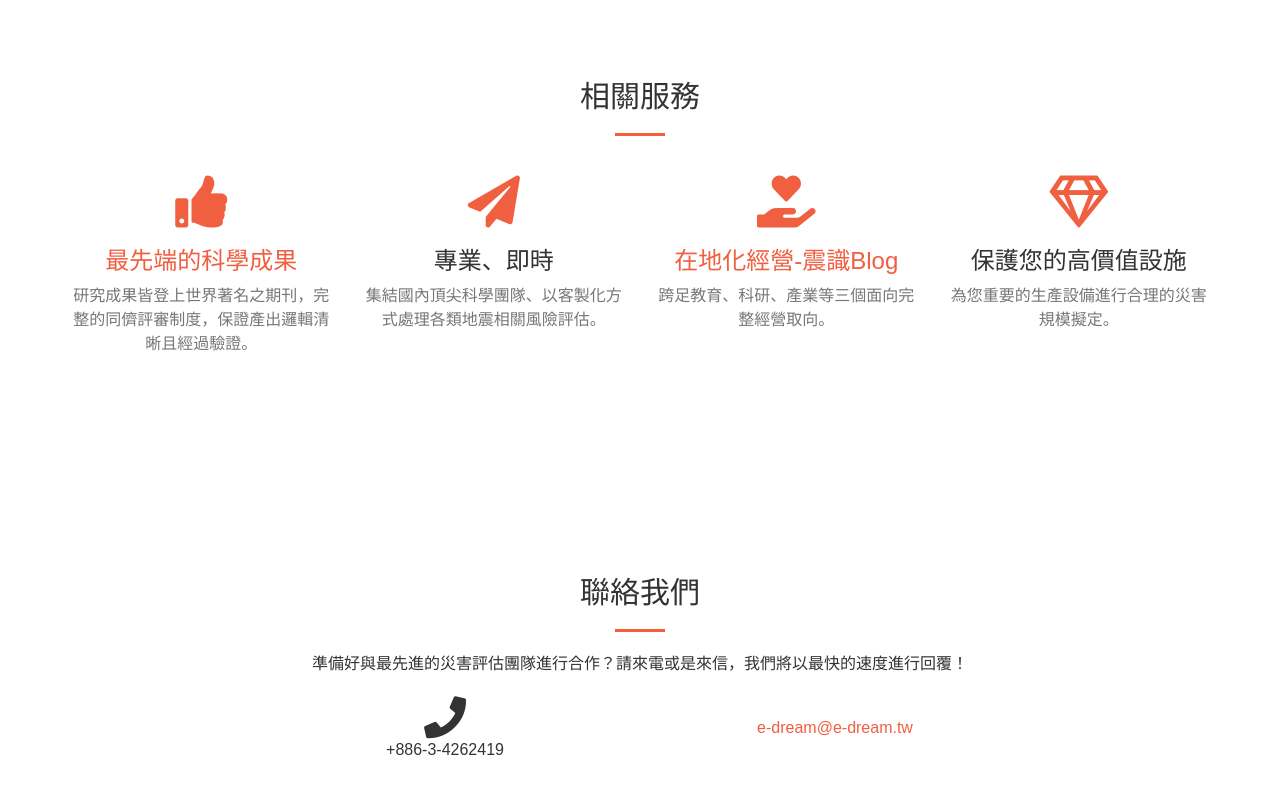
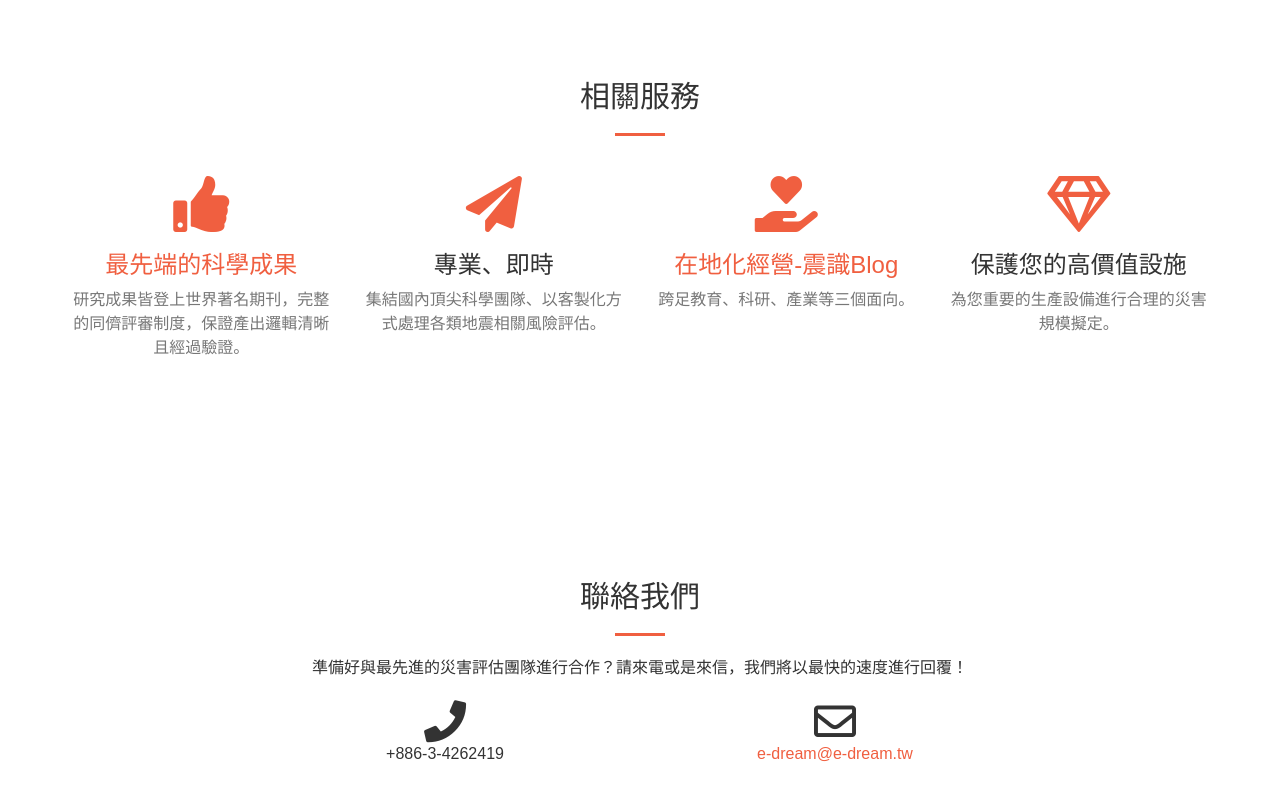
Before and after one commit to wuskai/E-DREaM, a website: page index.html in a window 1280 px wide. Shown: the part 1368-2168 px from the top of the page. Drawn offline with nearby package versions, Linux system fonts and the light colour scheme.

Commit message:
Update index.html

```diff
--- a/index.html
+++ b/index.html
@@ -69,18 +69,10 @@
             <!-- Collect the nav links, forms, and other content for toggling -->
             <div class="collapse navbar-collapse" id="bs-example-navbar-collapse-1">
                 <ul class="nav navbar-nav navbar-right">
-                    <li>
-                        <a class="page-scroll" href="./aboutus.html">關於我們</a>
-                    </li>
-                    <li>
-                        <a class="page-scroll" href="#services">相關服務</a>
-                    </li>
-                    <li>
-                        <a class="page-scroll" href="./events/E-DREaM2019/index.html">近期活動</a>
-                    </li>
-                    <li>
-                        <a class="page-scroll" href="#contact">聯絡我們</a>
-                    </li>
+                    <li><a class="page-scroll" href="./aboutus.html">關於我們</a></li>
+                    <li><a class="page-scroll" href="#services">相關服務</a></li>
+                    <li><a class="page-scroll" href="./events/E-DREaM2019/index.html">近期活動</a></li>
+                    <li><a class="page-scroll" href="#contact">聯絡我們</a></li>
                 </ul>
             </div>
             <!-- /.navbar-collapse -->
@@ -129,17 +121,17 @@
                 <div class="col-lg-3 col-md-6 text-center">
                     <div class="service-box">
                         <a href="http://eqkc.earth.ncu.edu.tw/E-DREaM/">
-                            <i class="fas fa-thumbs-up text-primary sr-icons" style="font-size: 52px"></i>
+                            <i class="fas fa-thumbs-up text-primary sr-icons fa-4x"></i>
                             <!-- <i class="fa fa-4x fa-thumbs-o-up text-primary sr-icons"></i>  -->
                             <!-- <i class="fa fa-4x fa-newspaper-o text-primary sr-icons"></i>  -->
                             <h3>最先端的科學成果</h3>
-                            <p class="text-muted">研究成果皆登上世界著名之期刊，完整的同儕評審制度，保證產出邏輯清晰且經過驗證。</p>
+                            <p class="text-muted">研究成果皆登上世界著名期刊，完整的同儕評審制度，保證產出邏輯清晰且經過驗證。</p>
                     </div>
                     </a>
                 </div>
                 <div class="col-lg-3 col-md-6 text-center">
                     <div class="service-box">
-                        <i class="fas fa-paper-plane text-primary sr-icons" style="font-size: 52px"></i>
+                        <i class="fas fa-paper-plane text-primary sr-icons fa-4x"></i>
                         <h3>專業、即時</h3>
                         <p class="text-muted">集結國內頂尖科學團隊、以客製化方式處理各類地震相關風險評估。</p>
                     </div>
@@ -147,15 +139,15 @@
                 <div class="col-lg-3 col-md-6 text-center">
                     <div class="service-box">
                         <a href="https://quakeledge.blogspot.com/p/blog-page.html">
-                            <i class="fas fa-hand-holding-heart text-primary sr-icons" style="font-size: 52px"></i>
+                            <i class="fas fa-hand-holding-heart text-primary sr-icons fa-4x"></i>
                             <h3>在地化經營-震識Blog</h3>
-                            <p class="text-muted">跨足教育、科研、產業等三個面向完整經營取向。</p>
+                            <p class="text-muted">跨足教育、科研、產業等三個面向。</p>
                     </div>
                     </a>
                 </div>
                 <div class="col-lg-3 col-md-6 text-center">
                     <div class="service-box">
-                            <i class="far fa-gem text-primary sr-icons" style="font-size: 52px"></i>
+                            <i class="far fa-gem text-primary sr-icons fa-4x" ></i>
                         <h3>保護您的高價值設施</h3>
                         <p class="text-muted">為您重要的生產設備進行合理的災害規模擬定。</p>
                     </div>
@@ -279,11 +271,11 @@
                     <p>準備好與最先進的災害評估團隊進行合作？請來電或是來信，我們將以最快的速度進行回覆！</p>
                 </div>
                 <div class="col-lg-4 col-lg-offset-2 text-center">
-                    <i class="fa fa-phone fa-3x sr-contact"></i>
+                    <i class="fas fa-phone fa-3x sr-contact"></i>
                     <p>+886-3-4262419</p>
                 </div>
                 <div class="col-lg-4 text-center">
-                    <i class="fa fa-envelope-o fa-3x sr-contact"></i>
+                    <i class="far fa-envelope fa-3x sr-contact"></i>
                     <p><a href="mailto:your-email@your-domain.com">e-dream@e-dream.tw</a></p>
                 </div>
             </div>
```
